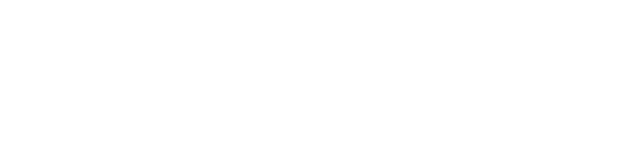
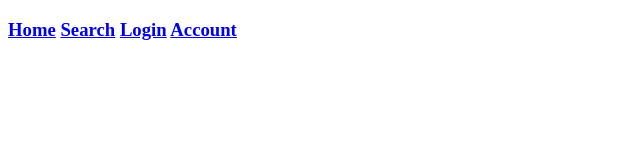
Before and after one commit to Bunbun67/Library-Management-System, a plain HTML site: page Desktop/Library Management System/index.html in a window 1280 px wide. Shown: the whole page, without its empty margins (0-640 px from the left). Drawn offline with Linux system fonts and the light colour scheme.

Commit message:
End of day update

```diff
--- a/Desktop/Library Management System/index.html
+++ b/Desktop/Library Management System/index.html
@@ -8,6 +8,15 @@
     </head>
 
     <body>
+        <div id = "navbar">
+            <h3>
+                <a href = "index.html">Home</a>
+                <a href = "search.html">Search</a>
+                <a href = "login.html">Login</a>
+                <a href = "account.html">Account</a>
+            </h3>
+        </div>
+
 
     </body>
 </html>
--- a/Desktop/Library Management System/style.css
+++ b/Desktop/Library Management System/style.css
@@ -0,0 +1,6 @@
+body {
+    margin: 1;
+    padding: 1;
+    background-color: rgb(255, 255, 255);
+    color: black;
+}
```
Also changed, not shown: Desktop/Library Management System/account.html (added, +11 -0 lines), Desktop/Library Management System/search.html (added, +16 -0 lines).
